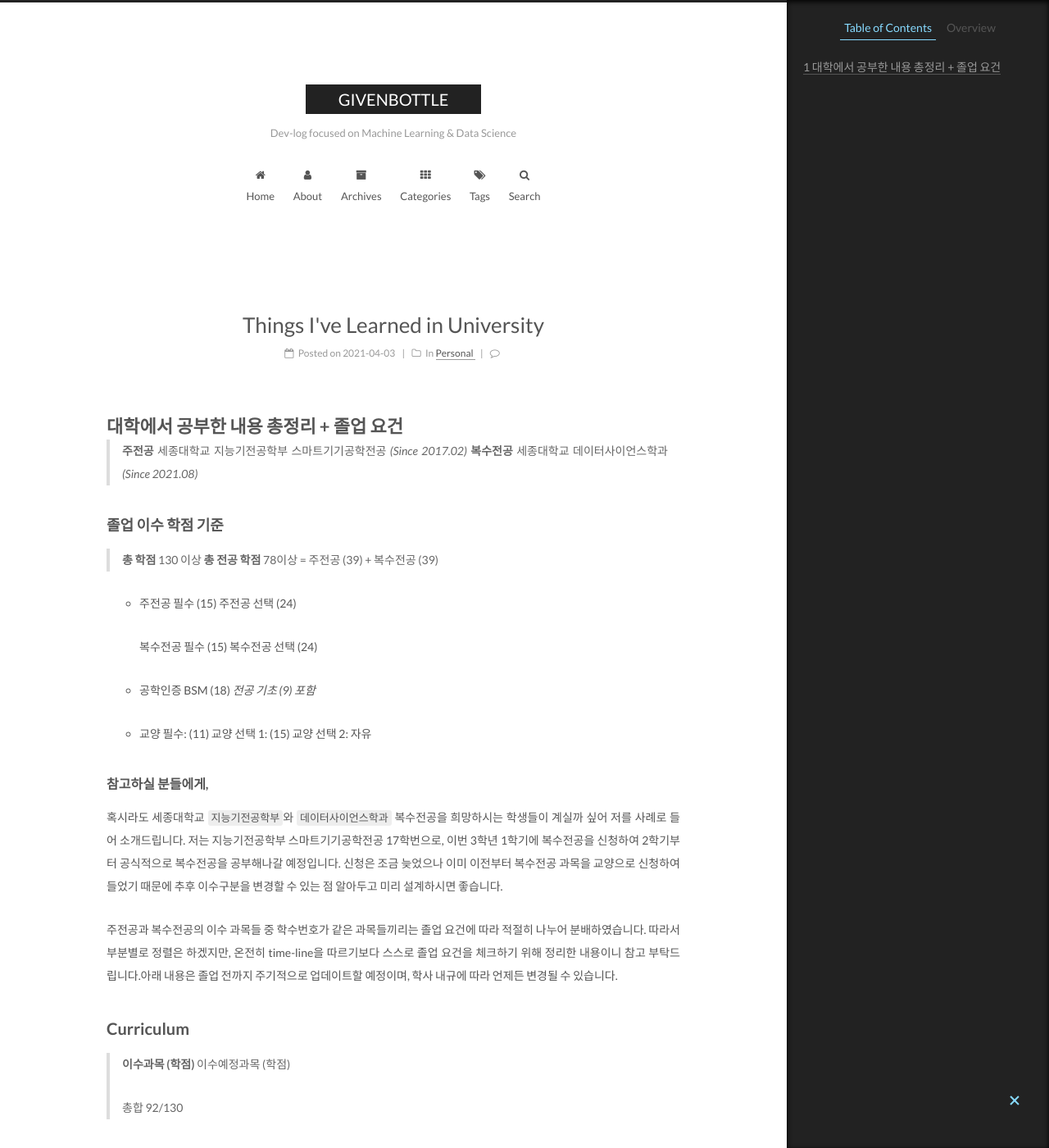
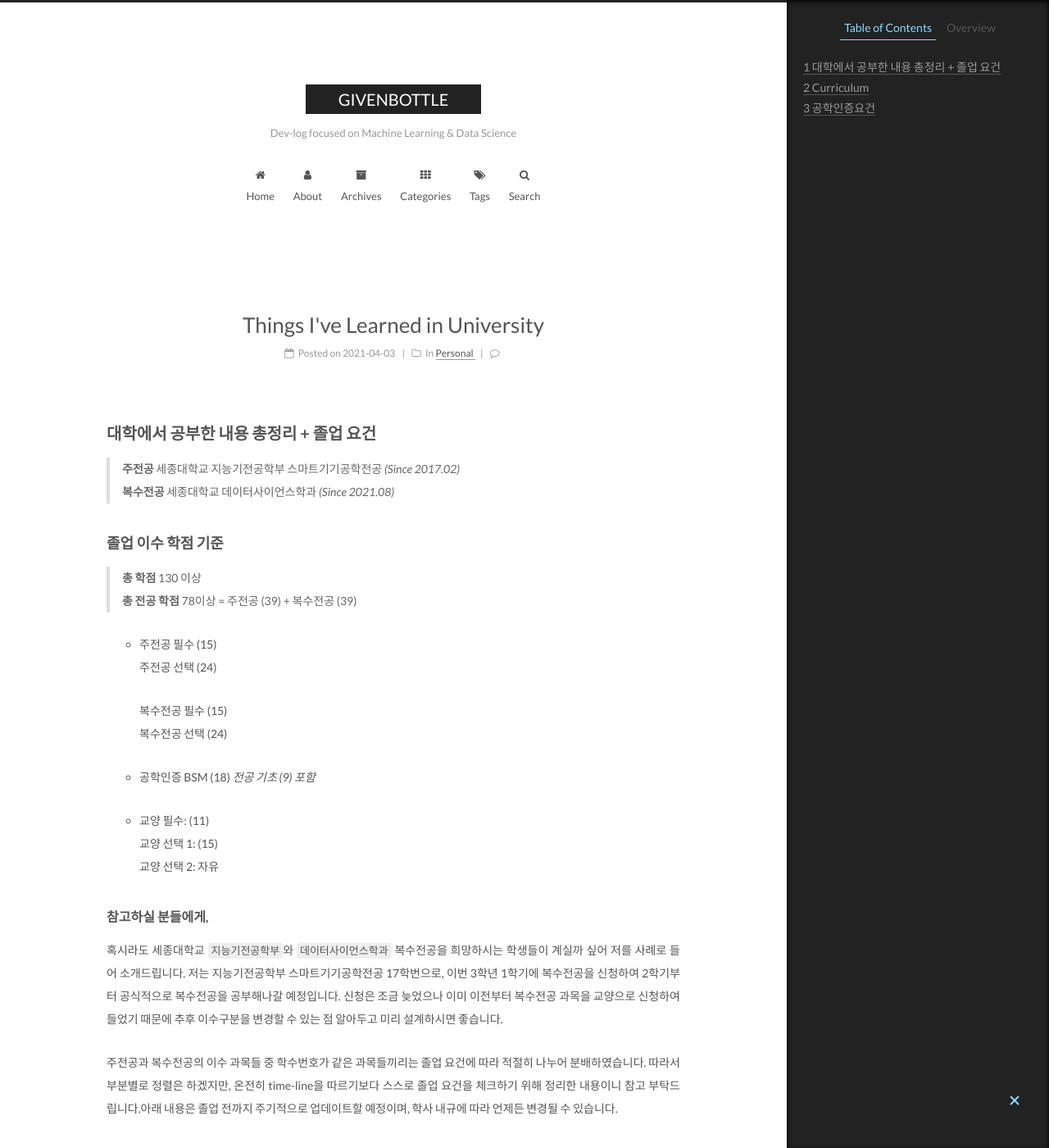
Before and after one commit to sbj6364/sbj6364.github.io, a Jekyll site: the page built from _posts/2021-04-03-graduate-sju.md, in a window 1280 px wide and 1400 px high. Shown: the whole window at 82% size. Built offline with Jekyll 4.4.1, drawn with Linux system fonts in a browser that asks for light colours; comment, search, counter and statistics services are not loaded.

Commit message:
Update few posts

```diff
--- a/_posts/2021-04-03-graduate-sju.md
+++ b/_posts/2021-04-03-graduate-sju.md
@@ -15,7 +15,7 @@
 
 
 
-# 대학에서 공부한 내용 총정리 + 졸업 요건
+## 대학에서 공부한 내용 총정리 + 졸업 요건
 
 > **주전공** 세종대학교 지능기전공학부 스마트기기공학전공 *(Since 2017.02)*
 > **복수전공** 세종대학교 데이터사이언스학과 *(Since 2021.08)*
@@ -57,7 +57,7 @@
 
 ## **Curriculum**
 
-> **이수과목 (학점)**
+> **이수과목 (학점) **
 > 이수예정과목 (학점)
 >
 > 총합 92/130
```
Also changed, not shown: _posts/2021-03-28-first-posting.md (+1 -1 lines).
